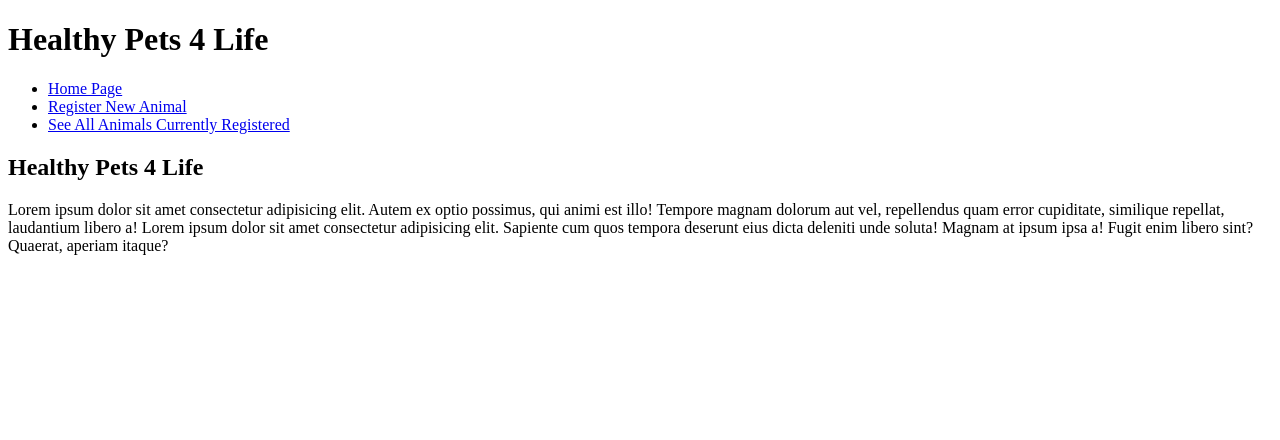
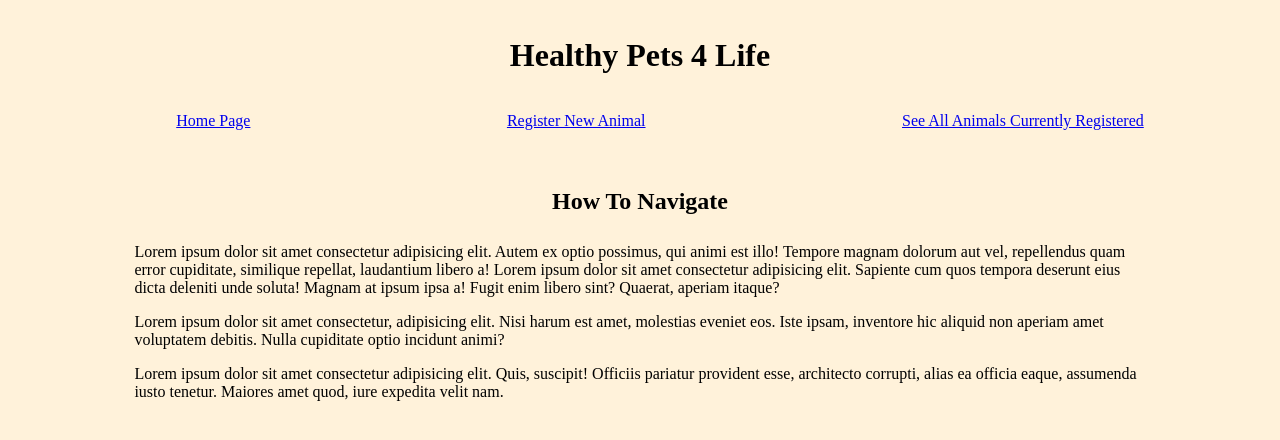
Before and after one commit to fraserjubb/project_1_veterinary_practice, a Flask app: page / in a window 1280 px wide. Shown: the top 440 px of the page. Run offline with Flask 2, Linux system fonts and the light colour scheme.

Commit message:
Added a basic css (has issues, but will do for assignment).

```diff
--- /dev/null
+++ b/static/style.css
@@ -0,0 +1,63 @@
+body {
+    background-color: rgb(255, 242, 218)
+}
+
+main>h1 {
+    text-align: center;
+    padding: 1rem;
+}
+
+nav {
+    height: 3rem;
+    /* Use flexbox to vertially align the nav child elements in the center */
+    /* text-align: center;
+    display: flex;
+    flex-direction: column;
+    justify-content: space-evenly;
+    width: fit-content; */
+
+}
+
+nav ul {
+    display: flex;
+    text-align: center;
+    justify-content:space-around
+}
+
+nav > ul > li{
+    list-style: none;
+}
+
+
+main > section > h2 {
+    text-align: center;
+    padding: .5rem;
+}
+
+main > section > h4 {
+    text-align: center;
+    padding: .5rem;
+}
+
+main > section > ul > li {
+    text-align: center;
+    padding: .5rem;
+    list-style: none;
+}
+
+main > section > p {
+    width: 80%;
+    margin-left: 10%;
+}
+
+main > section > form {
+    text-align: center;
+    align-self: center;
+    padding: 1rem;
+}
+
+main > section > div {
+    text-align: center;
+    padding: .5rem;
+    list-style: none;
+}
--- a/templates/base.html
+++ b/templates/base.html
@@ -4,14 +4,14 @@
   <title>Veterinary Practice Home</title>
   <link href="https://fonts.googleapis.com/css?family=Merriweather|Special+Elite" rel="stylesheet">
 
+  <link rel="stylesheet" href="{{ url_for('static', filename='style.css') }}">
 
   <!-- <link rel="stylesheet" href="{{ url_for('static', filename='css/buttons.css') }}">
   <link rel="stylesheet" href="{{ url_for('static', filename='css/forms.css') }}">
-  <link rel="stylesheet" href="{{ url_for('static', filename='css/style.css') }}">
   <link rel="stylesheet" href="{{ url_for('static', filename='css/tables.css') }}"> -->
 </head>
 <body>
-<main class="flex flex--row">
+<main>
   <h1>Healthy Pets 4 Life</h1>
   <nav>
     <ul>
@@ -26,7 +26,7 @@
       </li>
     </ul>
   </nav>
-  <section id="content">
+  <section>
       {% block content %}
 
       {% endblock%}
--- a/templates/index.html
+++ b/templates/index.html
@@ -1,7 +1,9 @@
 {% extends 'base.html'%}
 
 {% block content %}
-<h1>Healthy Pets 4 Life</h1>
+<h2>How To Navigate</h2>
 
 <p>Lorem ipsum dolor sit amet consectetur adipisicing elit. Autem ex optio possimus, qui animi est illo! Tempore magnam dolorum aut vel, repellendus quam error cupiditate, similique repellat, laudantium libero a! Lorem ipsum dolor sit amet consectetur adipisicing elit. Sapiente cum quos tempora deserunt eius dicta deleniti unde soluta! Magnam at ipsum ipsa a! Fugit enim libero sint? Quaerat, aperiam itaque?</p>
+<p>Lorem ipsum dolor sit amet consectetur, adipisicing elit. Nisi harum est amet, molestias eveniet eos. Iste ipsam, inventore hic aliquid non aperiam amet voluptatem debitis. Nulla cupiditate optio incidunt animi?</p>
+<p>Lorem ipsum dolor sit amet consectetur adipisicing elit. Quis, suscipit! Officiis pariatur provident esse, architecto corrupti, alias ea officia eaque, assumenda iusto tenetur. Maiores amet quod, iure expedita velit nam.</p>
 {% endblock %}
--- a/templates/pets/edit.html
+++ b/templates/pets/edit.html
@@ -1,6 +1,8 @@
 {% extends 'base.html' %}
 
 {% block content %}
+
+<h2>Update Details Below: </h2>
 
 <form action="/pets/{{pet.id}}" method="post">
 
--- a/templates/pets/new.html
+++ b/templates/pets/new.html
@@ -2,6 +2,8 @@
 {% block content %}
 
 <form action="/pets" method="post">
+
+<h2>Register New Animal Form</h2>
 
   <div>
     <label for="name">Pet Name:</label>
--- a/templates/pets/show.html
+++ b/templates/pets/show.html
@@ -1,5 +1,7 @@
 {% extends "base.html" %}
 {% block content %}
+
+<h2>Animal Details</h2>
 
 <div>
     <p> <b> Animal Name: </b>{{pet.name}}</p>
```
